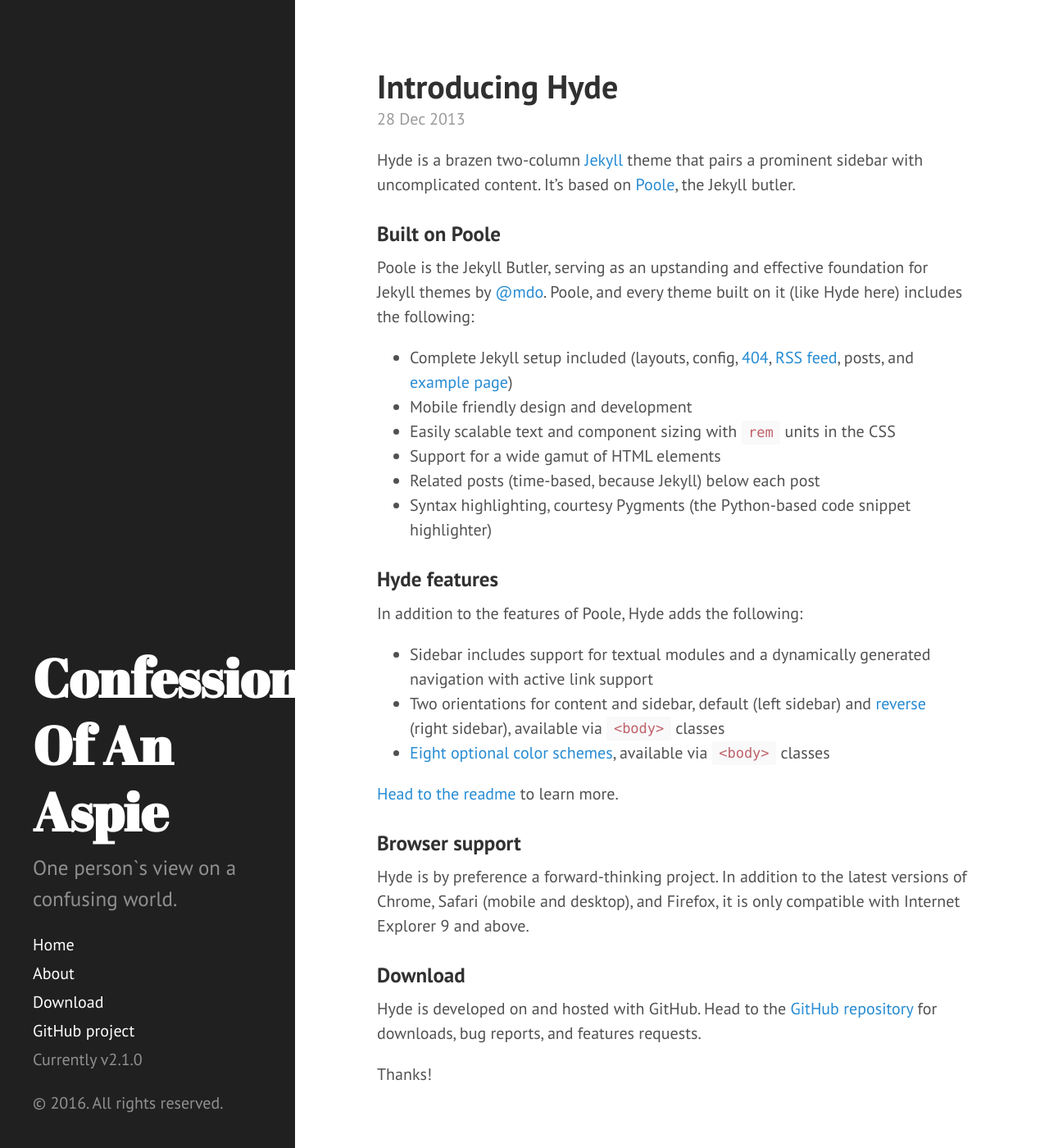
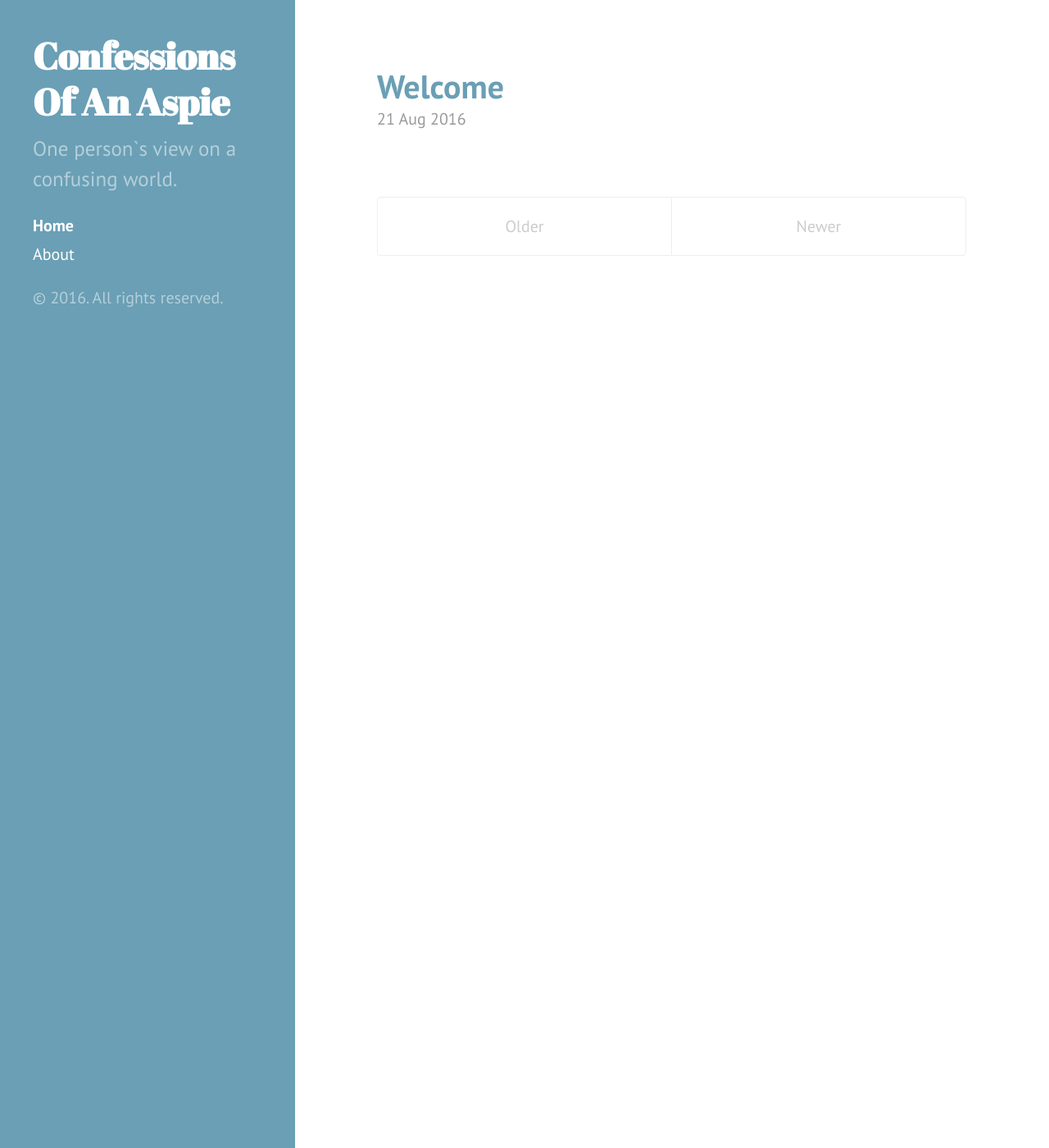
Before and after one commit to jms1989/confessionsofanaspie, a Jekyll site: the page built from index.html, in a window 1280 px wide and 1400 px high. Shown: the whole window at 82% size. Built offline with Jekyll 4.4.1, drawn with Linux system fonts in a browser that asks for light colours; Markdown is read by kramdown in place of the engine named in the settings; the list of posts is cut into pages by our own code; some of the changed text lies outside the part shown.

Commit message:
change color, sidebar, remove default posts.

```diff
--- a/_config.yml
+++ b/_config.yml
@@ -11,7 +11,7 @@
 tagline:          'Life with Aspergers'
 description:      'One person`s view on a confusing world.'
 url:              http://confessionsofanaspie.net
-baseurl:
+baseurl:          /
 
 author:
   name:           'Michael SanAngelo'
--- a/_includes/sidebar.html
+++ b/_includes/sidebar.html
@@ -26,11 +26,11 @@
         {% endif %}
       {% endfor %}
 
-      <a class="sidebar-nav-item" href="{{ site.github.repo }}/archive/v{{ site.version }}.zip">Download</a>
+      <!--<a class="sidebar-nav-item" href="{{ site.github.repo }}/archive/v{{ site.version }}.zip">Download</a>
       <a class="sidebar-nav-item" href="{{ site.github.repo }}">GitHub project</a>
-      <span class="sidebar-nav-item">Currently v{{ site.version }}</span>
+      <span class="sidebar-nav-item">Currently v{{ site.version }}</span>-->
     </nav>
 
-    <p>&copy; {{ site.time | date: '%Y' }}. All rights reserved.</p>
+    <p class="copyright">&copy; {{ site.time | date: '%Y' }}. All rights reserved.</p>
   </div>
 </div>
--- a/_layouts/default.html
+++ b/_layouts/default.html
@@ -3,7 +3,7 @@
 
   {% include head.html %}
 
-  <body>
+  <body class="theme-base-0d">
 
     {% include sidebar.html %}
 
--- a/_posts/2012-02-06-whats-jekyll.md
+++ /dev/null
@@ -1,12 +0,0 @@
----
-layout: post
-title: What's Jekyll?
----
-
-[Jekyll](http://jekyllrb.com) is a static site generator, an open-source tool for creating simple yet powerful websites of all shapes and sizes. From [the project's readme](https://github.com/mojombo/jekyll/blob/master/README.markdown):
-
-  > Jekyll is a simple, blog aware, static site generator. It takes a template directory [...] and spits out a complete, static website suitable for serving with Apache or your favorite web server. This is also the engine behind GitHub Pages, which you can use to host your project’s page or blog right here from GitHub.
-
-It's an immensely useful tool and one we encourage you to use here with Hyde.
-
-Find out more by [visiting the project on GitHub](https://github.com/mojombo/jekyll).
--- a/_posts/2012-02-07-example-content.md
+++ /dev/null
@@ -1,138 +0,0 @@
----
-layout: post
-title: Example content
----
-
-
-<div class="message">
-  Howdy! This is an example blog post that shows several types of HTML content supported in this theme.
-</div>
-
-Cum sociis natoque penatibus et magnis <a href="#">dis parturient montes</a>, nascetur ridiculus mus. *Aenean eu leo quam.* Pellentesque ornare sem lacinia quam venenatis vestibulum. Sed posuere consectetur est at lobortis. Cras mattis consectetur purus sit amet fermentum.
-
-> Curabitur blandit tempus porttitor. Nullam quis risus eget urna mollis ornare vel eu leo. Nullam id dolor id nibh ultricies vehicula ut id elit.
-
-Etiam porta **sem malesuada magna** mollis euismod. Cras mattis consectetur purus sit amet fermentum. Aenean lacinia bibendum nulla sed consectetur.
-
-## Inline HTML elements
-
-HTML defines a long list of available inline tags, a complete list of which can be found on the [Mozilla Developer Network](https://developer.mozilla.org/en-US/docs/Web/HTML/Element).
-
-- **To bold text**, use `<strong>`.
-- *To italicize text*, use `<em>`.
-- Abbreviations, like <abbr title="HyperText Markup Langage">HTML</abbr> should use `<abbr>`, with an optional `title` attribute for the full phrase.
-- Citations, like <cite>&mdash; Mark otto</cite>, should use `<cite>`.
-- <del>Deleted</del> text should use `<del>` and <ins>inserted</ins> text should use `<ins>`.
-- Superscript <sup>text</sup> uses `<sup>` and subscript <sub>text</sub> uses `<sub>`.
-
-Most of these elements are styled by browsers with few modifications on our part.
-
-## Heading
-
-Vivamus sagittis lacus vel augue rutrum faucibus dolor auctor. Duis mollis, est non commodo luctus, nisi erat porttitor ligula, eget lacinia odio sem nec elit. Morbi leo risus, porta ac consectetur ac, vestibulum at eros.
-
-### Code
-
-Cum sociis natoque penatibus et magnis dis `code element` montes, nascetur ridiculus mus.
-
-{% highlight js %}
-// Example can be run directly in your JavaScript console
-
-// Create a function that takes two arguments and returns the sum of those arguments
-var adder = new Function("a", "b", "return a + b");
-
-// Call the function
-adder(2, 6);
-// > 8
-{% endhighlight %}
-
-Aenean lacinia bibendum nulla sed consectetur. Etiam porta sem malesuada magna mollis euismod. Fusce dapibus, tellus ac cursus commodo, tortor mauris condimentum nibh, ut fermentum massa.
-
-### Gists via GitHub Pages
-
-Vestibulum id ligula porta felis euismod semper. Nullam quis risus eget urna mollis ornare vel eu leo. Donec sed odio dui.
-
-#
-
-Aenean eu leo quam. Pellentesque ornare sem lacinia quam venenatis vestibulum. Nullam quis risus eget urna mollis ornare vel eu leo. Cum sociis natoque penatibus et magnis dis parturient montes, nascetur ridiculus mus. Donec sed odio dui. Vestibulum id ligula porta felis euismod semper.
-
-### Lists
-
-Cum sociis natoque penatibus et magnis dis parturient montes, nascetur ridiculus mus. Aenean lacinia bibendum nulla sed consectetur. Etiam porta sem malesuada magna mollis euismod. Fusce dapibus, tellus ac cursus commodo, tortor mauris condimentum nibh, ut fermentum massa justo sit amet risus.
-
-* Praesent commodo cursus magna, vel scelerisque nisl consectetur et.
-* Donec id elit non mi porta gravida at eget metus.
-* Nulla vitae elit libero, a pharetra augue.
-
-Donec ullamcorper nulla non metus auctor fringilla. Nulla vitae elit libero, a pharetra augue.
-
-1. Vestibulum id ligula porta felis euismod semper.
-2. Cum sociis natoque penatibus et magnis dis parturient montes, nascetur ridiculus mus.
-3. Maecenas sed diam eget risus varius blandit sit amet non magna.
-
-Cras mattis consectetur purus sit amet fermentum. Sed posuere consectetur est at lobortis.
-
-<dl>
-  <dt>HyperText Markup Language (HTML)</dt>
-  <dd>The language used to describe and define the content of a Web page</dd>
-
-  <dt>Cascading Style Sheets (CSS)</dt>
-  <dd>Used to describe the appearance of Web content</dd>
-
-  <dt>JavaScript (JS)</dt>
-  <dd>The programming language used to build advanced Web sites and applications</dd>
-</dl>
-
-Integer posuere erat a ante venenatis dapibus posuere velit aliquet. Morbi leo risus, porta ac consectetur ac, vestibulum at eros. Nullam quis risus eget urna mollis ornare vel eu leo.
-
-### Images
-
-Quisque consequat sapien eget quam rhoncus, sit amet laoreet diam tempus. Aliquam aliquam metus erat, a pulvinar turpis suscipit at.
-
-![placeholder](http://placehold.it/800x400 "Large example image")
-![placeholder](http://placehold.it/400x200 "Medium example image")
-![placeholder](http://placehold.it/200x200 "Small example image")
-
-### Tables
-
-Aenean lacinia bibendum nulla sed consectetur. Lorem ipsum dolor sit amet, consectetur adipiscing elit.
-
-<table>
-  <thead>
-    <tr>
-      <th>Name</th>
-      <th>Upvotes</th>
-      <th>Downvotes</th>
-    </tr>
-  </thead>
-  <tfoot>
-    <tr>
-      <td>Totals</td>
-      <td>21</td>
-      <td>23</td>
-    </tr>
-  </tfoot>
-  <tbody>
-    <tr>
-      <td>Alice</td>
-      <td>10</td>
-      <td>11</td>
-    </tr>
-    <tr>
-      <td>Bob</td>
-      <td>4</td>
-      <td>3</td>
-    </tr>
-    <tr>
-      <td>Charlie</td>
-      <td>7</td>
-      <td>9</td>
-    </tr>
-  </tbody>
-</table>
-
-Nullam id dolor id nibh ultricies vehicula ut id elit. Sed posuere consectetur est at lobortis. Nullam quis risus eget urna mollis ornare vel eu leo.
-
------
-
-Want to see something else added? <a href="https://github.com/poole/poole/issues/new">Open an issue.</a>
--- a/_posts/2013-12-28-introducing-hyde.md
+++ /dev/null
@@ -1,37 +0,0 @@
----
-layout: post
-title: Introducing Hyde
----
-
-Hyde is a brazen two-column [Jekyll](http://jekyllrb.com) theme that pairs a prominent sidebar with uncomplicated content. It's based on [Poole](http://getpoole.com), the Jekyll butler.
-
-### Built on Poole
-
-Poole is the Jekyll Butler, serving as an upstanding and effective foundation for Jekyll themes by [@mdo](https://twitter.com/mdo). Poole, and every theme built on it (like Hyde here) includes the following:
-
-* Complete Jekyll setup included (layouts, config, [404](/404), [RSS feed](/atom.xml), posts, and [example page](/about))
-* Mobile friendly design and development
-* Easily scalable text and component sizing with `rem` units in the CSS
-* Support for a wide gamut of HTML elements
-* Related posts (time-based, because Jekyll) below each post
-* Syntax highlighting, courtesy Pygments (the Python-based code snippet highlighter)
-
-### Hyde features
-
-In addition to the features of Poole, Hyde adds the following:
-
-* Sidebar includes support for textual modules and a dynamically generated navigation with active link support
-* Two orientations for content and sidebar, default (left sidebar) and [reverse](https://github.com/poole/lanyon#reverse-layout) (right sidebar), available via `<body>` classes
-* [Eight optional color schemes](https://github.com/poole/hyde#themes), available via `<body>` classes
-
-[Head to the readme](https://github.com/poole/hyde#readme) to learn more.
-
-### Browser support
-
-Hyde is by preference a forward-thinking project. In addition to the latest versions of Chrome, Safari (mobile and desktop), and Firefox, it is only compatible with Internet Explorer 9 and above.
-
-### Download
-
-Hyde is developed on and hosted with GitHub. Head to the <a href="https://github.com/poole/hyde">GitHub repository</a> for downloads, bug reports, and features requests.
-
-Thanks!
--- /dev/null
+++ b/_posts/2016-8-21-welcome.md
@@ -0,0 +1,4 @@
+---
+layout: post
+title: Welcome
+---
--- a/public/css/hyde.css
+++ b/public/css/hyde.css
@@ -80,7 +80,7 @@
   color: #fff;
   margin-top: 0;
   font-family: "Abril Fatface", serif;
-  font-size: 3.25rem;
+  font-size: 2.25rem;
 }
 
 /* Sidebar nav */
@@ -107,10 +107,16 @@
 
 @media (min-width: 48em) {
   .sidebar-sticky {
-    position: absolute;
+    /*position: relative;*/
+    display: flex;
+    flex-direction: column;
     right:  1rem;
     bottom: 1rem;
     left:   1rem;
+  }
+  .sidebar-sticky .copyright {
+    /*position: absolute;*/
+    margin-top:auto;
   }
 }
 
```
